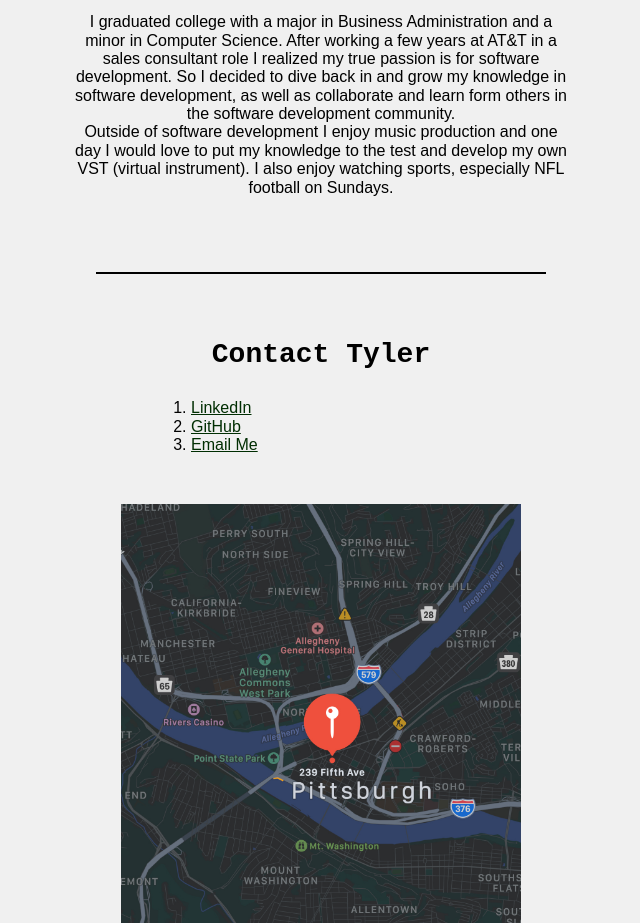
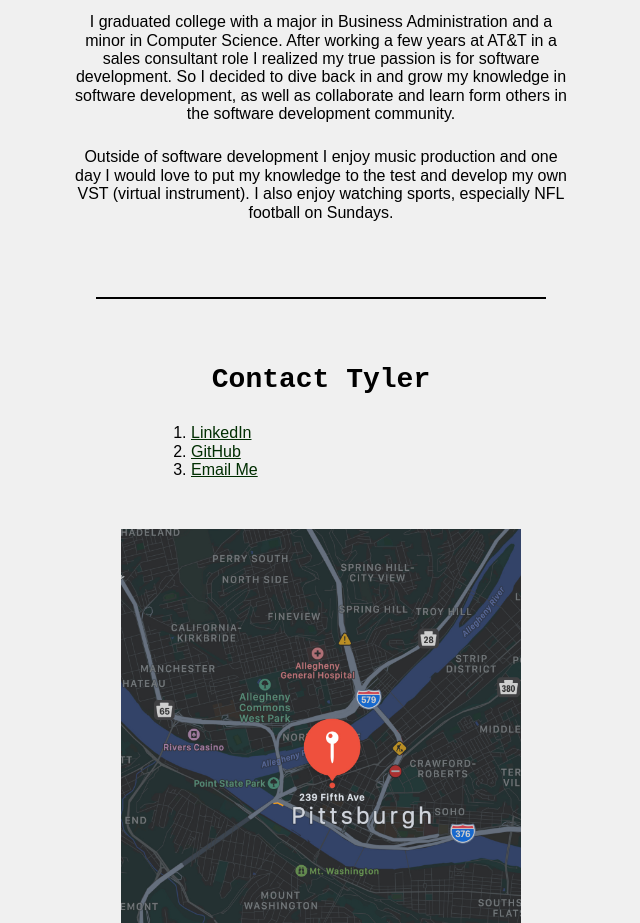
Before and after one commit to TylerIsaac/Hi-Im-Tyler, a plain HTML site: page index.html in a window 1280 px wide. Shown: the part 1080-2003 px from the top of the page, without its empty margins (319-959 px from the left). Drawn offline with nearby package versions, Linux system fonts and the light colour scheme; a script that the page names is missing.

Commit message:
update 4.21.2021

```diff
--- a/index.html
+++ b/index.html
@@ -44,7 +44,7 @@
             <h3>About Tyler</h3>
               <p class="wrapper">I graduated college with a major in Business Administration and a minor in Computer Science. After working a few years at AT&T in a sales consultant role I realized my true passion is for software development. So I decided to dive back in and grow my knowledge in software development, as well as collaborate and learn form others in the software development community.</p>
 
-              <p class="wrapper">Outside of software development I enjoy music production and one day I would love to put my knowledge to the test and develop my own VST (virtual instrument). I also enjoy watching sports, especially NFL football on Sundays.</p>
+              <p class="wrapper padding-top">Outside of software development I enjoy music production and one day I would love to put my knowledge to the test and develop my own VST (virtual instrument). I also enjoy watching sports, especially NFL football on Sundays.</p>
               <!--i put my bio inside of an article container because I figured it would translate easily to my other pages such as (GitHub and Linkdin) -->
           </article>
 
```
